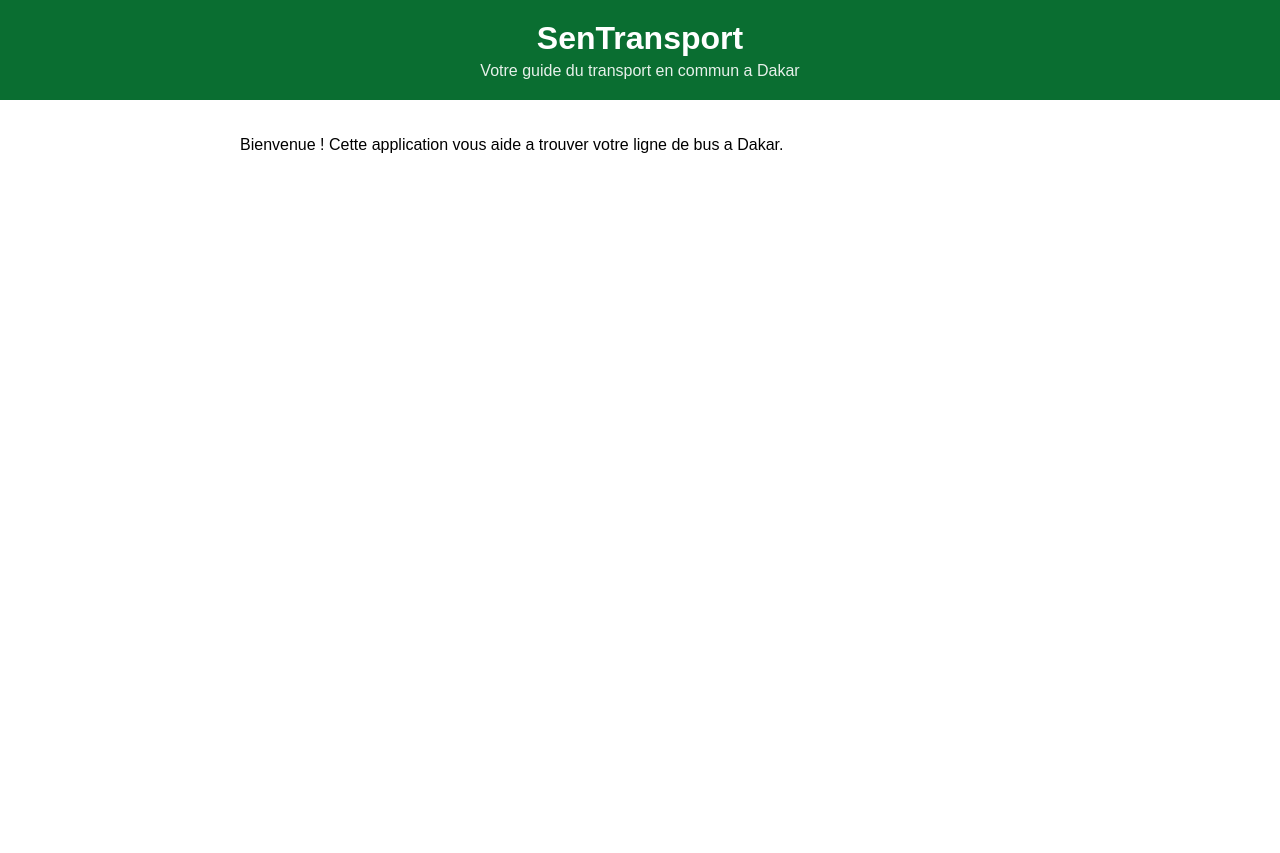
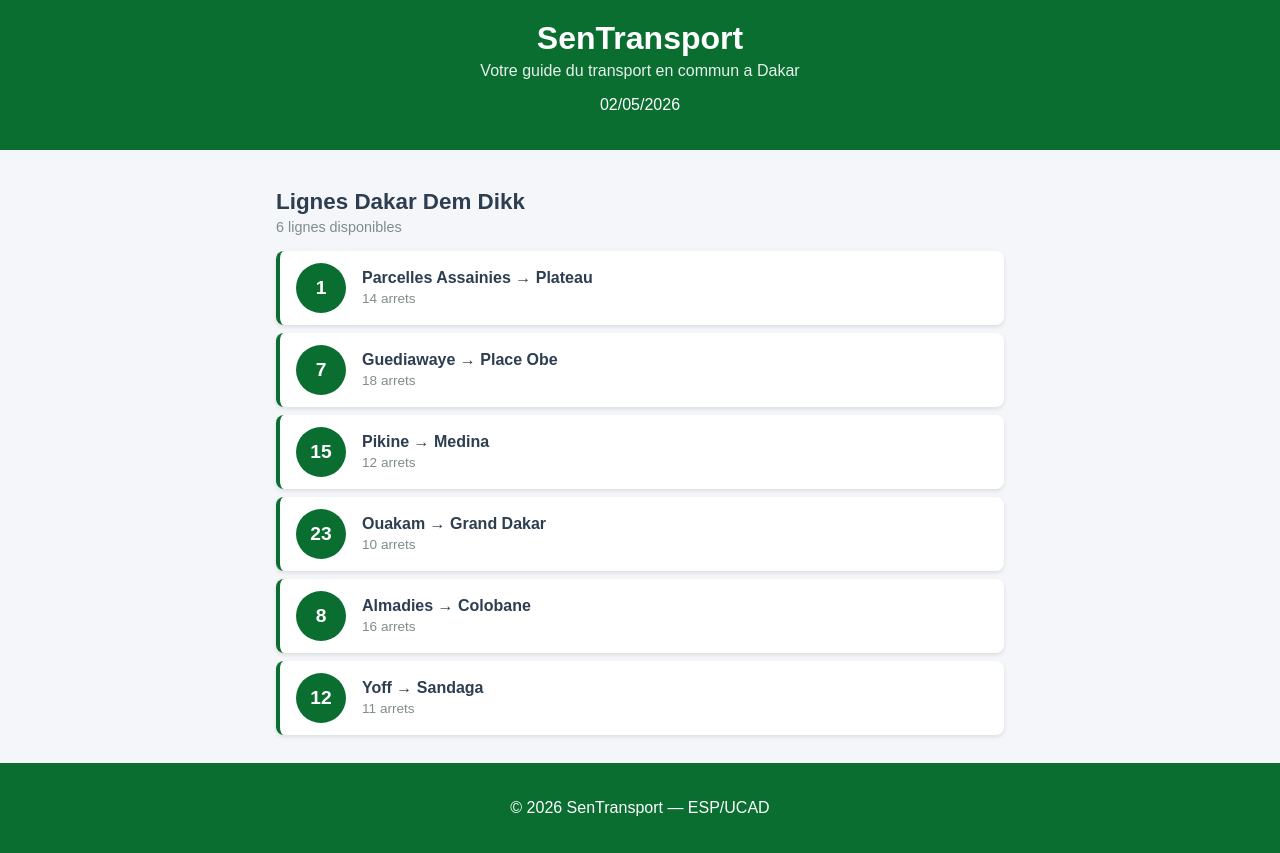
Before and after one commit to gitapha/sentransport, a React (Create React App) app: page / in a window 1280 px wide. Before the commit the page ends 800 px from the top, so only its background shows below. Built offline with nearby package versions, Linux system fonts and the light colour scheme.

Commit message:
Lab 2 : composants statiques LigneBus et ListeLignes

```diff
--- a/src/App.css
+++ b/src/App.css
@@ -1,9 +1,20 @@
 .App {
 font-family: Arial, sans-serif;
 min-height: 100vh;
+background-color: #f5f6fa;
+display: flex;
+flex-direction: column;
 }
 .contenu {
 padding: 20px;
 max-width: 800px;
 margin: 0 auto;
+width: 100%;
+box-sizing: border-box;
+flex: 1;
 }
+@media (max-width: 600px) {
+.contenu {
+padding: 12px;
+}
+}
--- a/src/App.js
+++ b/src/App.js
@@ -1,13 +1,33 @@
 import './App.css';
 import Header from './Header';
+import ListeLignes from './ListeLignes';
+import Footer from './Footer';
 function App() {
+const lignes = [
+{ id: 1, numero: "1", depart: "Parcelles Assainies",
+arrivee: "Plateau",
+arrets: 14 },
+{ id: 2, numero: "7", depart: "Guediawaye",
+arrivee: "Place Obe", arrets: 18 },
+{ id: 3, numero: "15", depart: "Pikine",
+arrivee: "Medina",
+arrets: 12 },
+{ id: 4, numero: "23", depart: "Ouakam",
+arrivee: "Grand Dakar", arrets: 10 },
+{ id: 5, numero: "8", depart: "Almadies",
+arrivee: "Colobane",
+arrets: 16 },
+{ id: 6, numero: "12", depart: "Yoff",
+arrivee: "Sandaga",
+arrets: 11 },
+];
 return (
 <div className="App">
 <Header />
 <main className="contenu">
-<p>Bienvenue ! Cette application vous aide a trouver
-votre ligne de bus a Dakar.</p>
+<ListeLignes lignes={lignes} />
 </main>
+<Footer />
 </div>
 );
 }
--- /dev/null
+++ b/src/Footer.css
@@ -0,0 +1,12 @@
+.footer {
+background-color: #0a6e31;
+color: white;
+padding: 20px;
+text-align: center;
+}
+
+.footer-soustitre {
+margin: 5px 0 0 0;
+font-size: 1rem;
+opacity: 0.9;
+}
--- /dev/null
+++ b/src/Footer.js
@@ -0,0 +1,9 @@
+import './Footer.css';
+function Footer() {
+return (
+<footer className="footer">
+<p>&copy; 2026 SenTransport &mdash; ESP/UCAD</p>
+</footer>
+);
+}
+export default Footer;
--- a/src/Header.js
+++ b/src/Header.js
@@ -6,6 +6,7 @@
 <p className="header-soustitre">
 Votre guide du transport en commun a Dakar
 </p>
+<p> {new Date().toLocaleDateString('fr-FR')} </p>
 </header>
 );
 }
--- /dev/null
+++ b/src/LigneBus.css
@@ -0,0 +1,44 @@
+.ligne-bus {
+display: flex;
+align-items: center;
+padding: 12px 16px;
+margin: 8px 0;
+background-color: #ffffff;
+border-radius: 8px;
+border-left: 4px solid #0a6e31;
+box-shadow: 0 2px 4px rgba(0, 0, 0, 0.1);
+cursor: pointer;
+transition: transform 0.2s, box-shadow 0.2s;
+}
+.ligne-bus:hover {
+transform: translateX(4px);
+box-shadow: 0 4px 8px rgba(0, 0, 0, 0.15);
+}
+.ligne-numero {
+background-color: #0a6e31;
+color: white;
+font-weight: bold;
+font-size: 1.2rem;
+width: 50px;
+height: 50px;
+border-radius: 50%;
+display: flex;
+align-items: center;
+justify-content: center;
+margin-right: 16px;
+flex-shrink: 0;
+}
+.ligne-info {
+display: flex;
+flex-direction: column;
+}
+.ligne-trajet {
+font-size: 1rem;
+font-weight: 600;
+color: #2c3e50;
+}
+.ligne-arrets {
+font-size: 0.85rem;
+color: #7f8c8d;
+margin-top: 4px;
+}
--- /dev/null
+++ b/src/LigneBus.js
@@ -0,0 +1,15 @@
+import './LigneBus.css';
+function LigneBus({ numero, depart, arrivee, arrets }) {
+return (
+<div className="ligne-bus">
+<div className="ligne-numero">{numero}</div>
+<div className="ligne-info">
+<span className="ligne-trajet">
+{depart} &rarr; {arrivee}
+</span>
+<span className="ligne-arrets">{arrets} arrets</span>
+</div>
+</div>
+);
+}
+export default LigneBus;
--- /dev/null
+++ b/src/ListeLignes.css
@@ -0,0 +1,14 @@
+.liste-lignes {
+padding: 0 16px;
+}
+.liste-titre {
+color: #2c3e50;
+font-size: 1.4rem;
+margin-bottom: 4px;
+}
+.liste-description {
+color: #7f8c8d;
+font-size: 0.9rem;
+margin-top: 0;
+margin-bottom: 16px;
+}
--- /dev/null
+++ b/src/ListeLignes.js
@@ -0,0 +1,22 @@
+import LigneBus from './LigneBus';
+import './ListeLignes.css';
+function ListeLignes({ lignes }) {
+return (
+<div className="liste-lignes">
+<h2 className="liste-titre">Lignes Dakar Dem Dikk</h2>
+<p className="liste-description">
+{lignes.length} lignes disponibles
+</p>
+{lignes.map(ligne => (
+<LigneBus
+key={ligne.id}
+numero={ligne.numero}
+depart={ligne.depart}
+arrivee={ligne.arrivee}
+arrets={ligne.arrets}
+/>
+))}
+</div>
+);
+}
+export default ListeLignes;
```
Also changed, not shown: src/Statistiques.js (added, +11 -0 lines).
